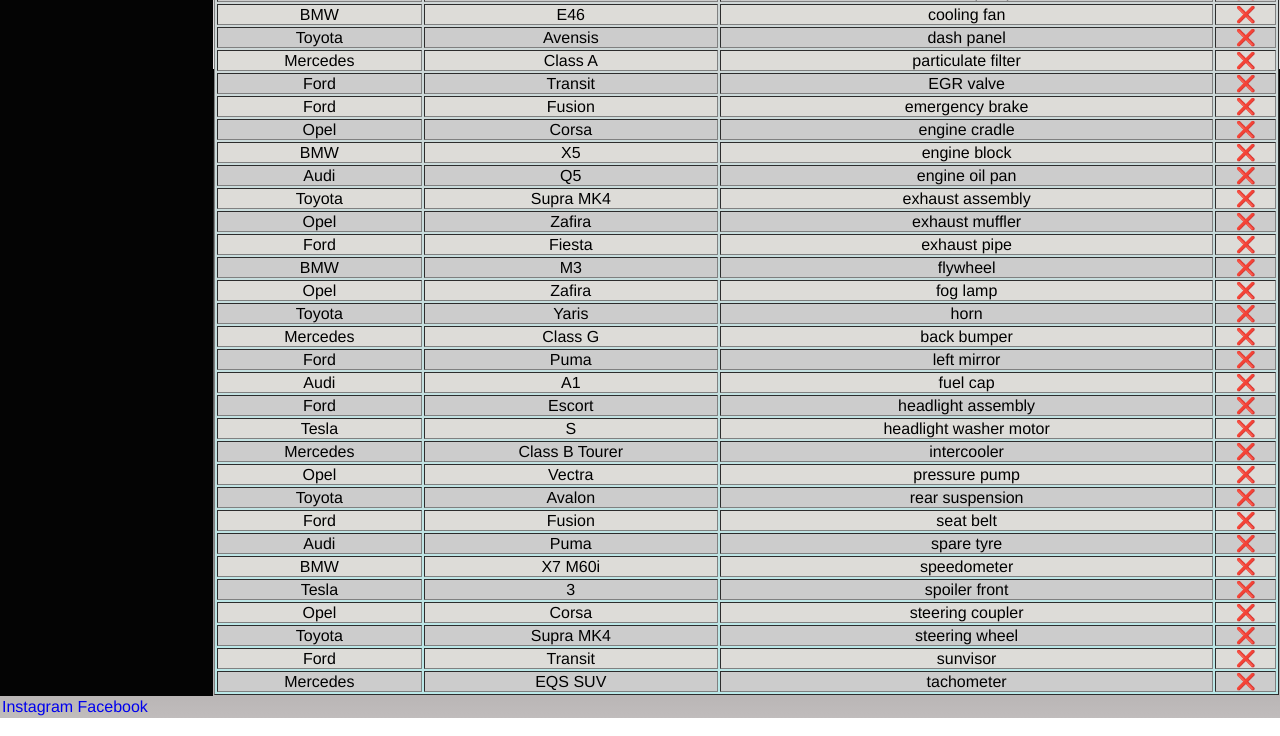
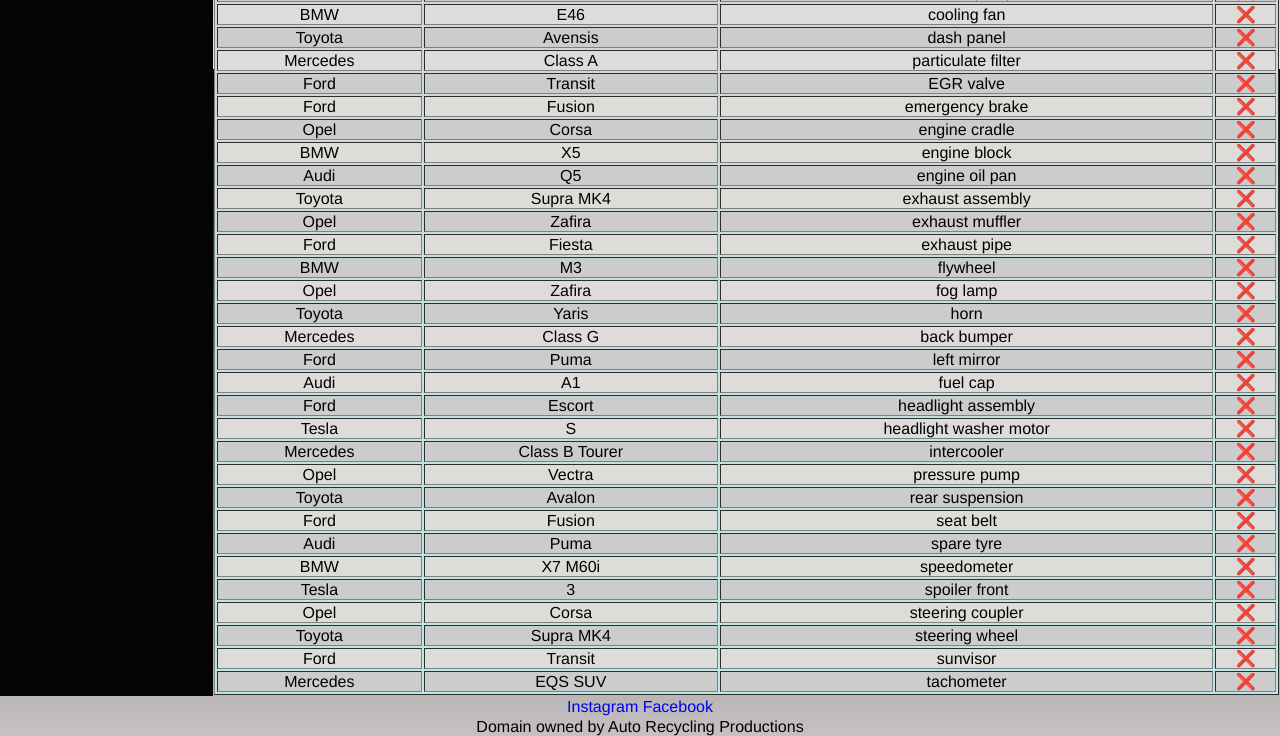
Before and after one commit to barariubeniamin/auto-recycling, a website: page index.html in a window 1280 px wide. Shown: the part 731-1467 px from the top of the page. Drawn offline with Linux system fonts and the light colour scheme.

Commit message:
changes in footer design

```diff
--- a/index.html
+++ b/index.html
@@ -106,6 +106,7 @@
       <a target="_blank" href="https://www.instagram.com">Instagram</a>
       <a target="_blank" href="https://www.facebook.com">Facebook</a>
     </p>
+    <p id="Info">Domain owned by Auto Recycling Productions</p>
 
     </style>
   </footer>
--- a/style.css
+++ b/style.css
@@ -220,3 +220,8 @@
 tr:first-child {
   background: linear-gradient(#bae8e8, #000000);
 }
+
+footer {
+  text-align: center;
+  text-decoration: solid;
+}
```
